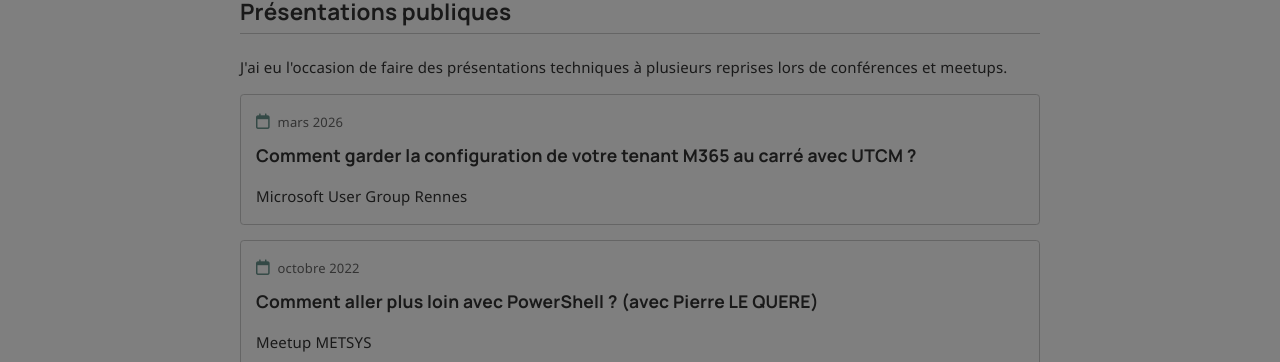
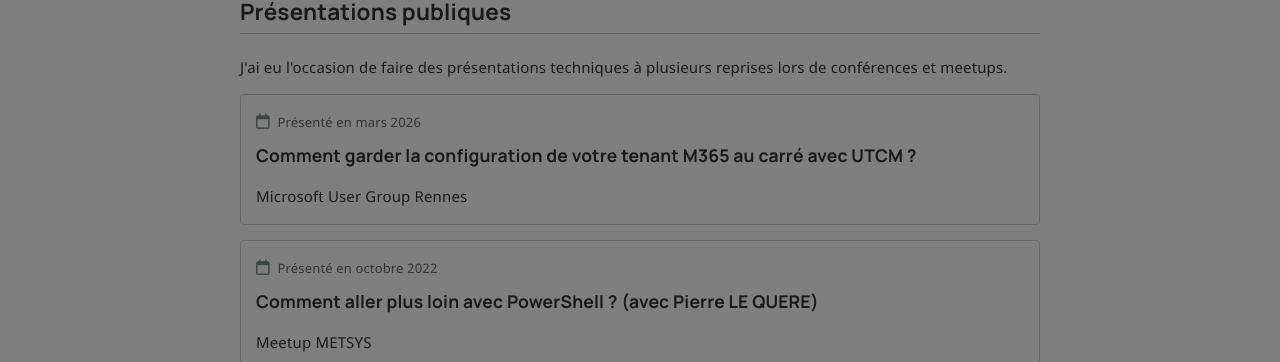
Before and after one commit to leobouard/leobouard.github.io, a Jekyll site: the page built from _pages/cv.html, in a window 1280 px wide and 900 px high, scrolled down 2855 px. Shown: the part 312-674 px from the top of the window. Built offline with Jekyll 4.4.1, drawn with Linux system fonts in a browser that asks for light colours; nearby versions of some CDN libraries; some web fonts are replaced.

Commit message:
Modification de l'icône calendrier

```diff
--- a/_includes/post-preview.html
+++ b/_includes/post-preview.html
@@ -1,6 +1,6 @@
 <article class="post-preview hover-bottom" id="tag-container">
   <a href="{{ include.id }}">
-    <span class="date"><i class="fa-solid fa-calendar-days"></i>Publié le {% include format-date.html date=include.date %}</span>
+    <span class="date"><i class="fa-regular fa-calendar"></i>Publié le {% include format-date.html date=include.date %}</span>
     <h3>{{ include.title }}</h3>
     <p>{{ include.description }}</p>
     <div class="article-tags" id="tags">
--- a/_pages/cv.html
+++ b/_pages/cv.html
@@ -178,7 +178,7 @@
   {% for talk in site.data.talks %}
   <div class="post-preview hover-bottom">
     <a href="{{ talk.url }}" target="_blank" class="no-decoration">
-      <span class="date"><i class="fa-regular fa-calendar"></i>{{ talk.date }}</span>
+      <span class="date"><i class="fa-regular fa-calendar"></i>Présenté en {{ talk.date }}</span>
       <h3>{{ talk.title }}</h3>
       <span>{{ talk.event }}</span>
     </a>
--- a/_pages/projects.html
+++ b/_pages/projects.html
@@ -48,7 +48,7 @@
         <span><i class="fa-solid fa-location-dot"></i>{{ company.description }}</span>
         {% endif %}
         <h4>{{ project.title }}</h4>
-        <small><i class="fa-solid fa-calendar-days"></i>{{ project.period }} • <i
+        <small><i class="fa-regular fa-calendar"></i>{{ project.period }} • <i
             class="fa-solid fa-hourglass-half"></i>{{ project.duration }}</small>
         <p>{{ project.description }}</p>
         <div style="display: flex; flex-wrap: wrap; grid-gap: 0.5em" id="tags">
```
